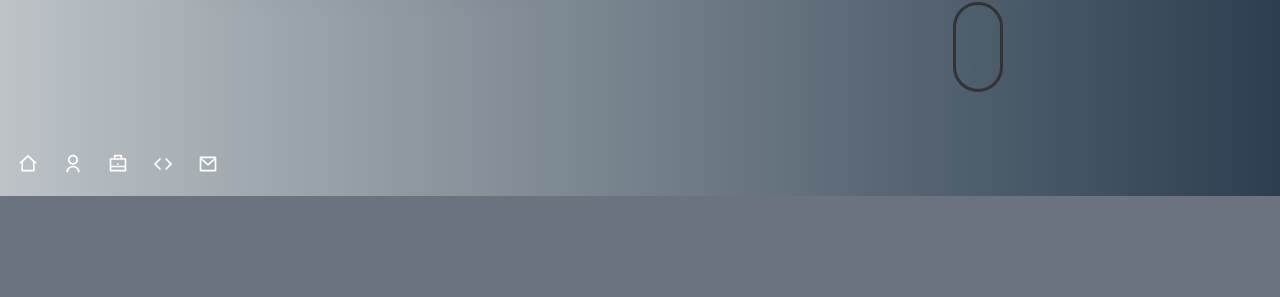
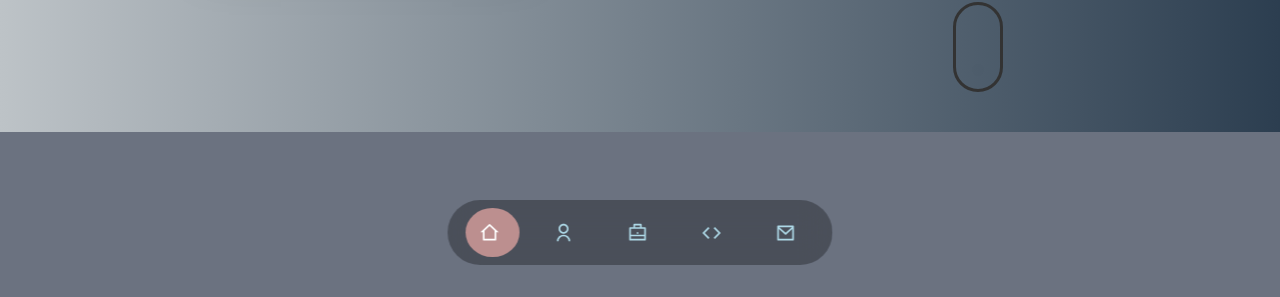
Before and after one commit to MdMizanurRahman1/mizan-portfolio, a React (Vite) app: page / in a window 1280 px wide. Shown: the part 503-800 px from the top of the page. Built offline with nearby package versions, Linux system fonts and the light colour scheme.

Commit message:
icons added

```diff
--- a/src/components/Header/Header.jsx
+++ b/src/components/Header/Header.jsx
@@ -22,7 +22,7 @@ const Header = () => {
     };
 
     return (
-        <header id='header' className="flex flex-col md:flex-row items-center mx-5 md:mx-30 py-8 md:py-10 lg:mx-auto lg:max-w-4xl">
+        <header id='#' className="flex flex-col md:flex-row items-center mx-5 md:mx-30 py-8 md:py-10 lg:mx-auto lg:max-w-4xl">
             <div className="md:mr-7  mb-6 md:mb-0 md:w-2/5 md:h-full">
                 <img
                     className="h-96 md:h-full md:w-full rounded-lg shadow-2xl"
--- a/src/components/NavBar/NavBar.css
+++ b/src/components/NavBar/NavBar.css
@@ -1,16 +1,19 @@
 .navbar {
+    justify-content: center;
+    padding: 10px;
 
-    padding: 10px;
 }
 
 .navbar-nav {
     display: flex;
     justify-content: space-around;
+    text-align: center;
     list-style-type: none;
 }
 
 .nav-item {
     margin: 0 10px;
+
 }
 
 .nav-link {
@@ -23,4 +26,42 @@
 .nav-icon {
     margin-right: 5px;
     font-size: 20px;
+
 }
+
+nav {
+    background: rgba(0, 0, 0, 0.3);
+    width: max-content;
+    display: block;
+    padding: 0.7rem 1.7rem;
+    z-index: 2;
+    position: fixed;
+    left: 50%;
+    transform: translate(-50%);
+    bottom: 2rem;
+    display: flex;
+    gap: 1rem;
+    border-radius: 3rem;
+    backdrop-filter: blur(15px);
+
+}
+
+nav a {
+    background: transparent;
+    padding: 0.9rem;
+    border-radius: 50%;
+    display: flex;
+    color: lightblue;
+    font-size: 1.2rem;
+
+}
+
+nav a:hover {
+    background: rgba(0, 0, 0, 0.3);
+
+}
+
+nav a.active {
+    background: rosybrown;
+    color: white;
+}
--- a/src/components/NavBar/NavBar.jsx
+++ b/src/components/NavBar/NavBar.jsx
@@ -1,38 +1,40 @@
-import React from 'react';
+import React, { useState } from 'react';
 import { RiHome2Line, RiUserLine, RiBriefcaseLine, RiCodeLine, RiMailLine } from 'react-icons/ri';
 import './NavBar.css';
 
 const NavBar = () => {
+    const [activeNav, setActiveNav] = useState('#')
+
     return (
-        <nav className="navbar">
+        <nav className="navbar md:w-auto">
             <ul className="navbar-nav">
                 <li className="nav-item">
-                    <a href="#header" className="nav-link">
+                    <a href="#" onClick={() => setActiveNav('#')} className={activeNav === '#' ? 'active' : ''}>
                         <RiHome2Line className="nav-icon" />
                     </a>
                 </li>
                 <li className="nav-item">
-                    <a href="#aboutMe" className="nav-link">
+                    <a href="#aboutMe" onClick={() => setActiveNav('#aboutMe')} className={activeNav === '#aboutMe' ? 'active' : ''} >
                         <RiUserLine className="nav-icon" />
                     </a>
                 </li>
                 <li className="nav-item">
-                    <a href="#skills" className="nav-link">
+                    <a href="#skills" onClick={() => setActiveNav('#skills')} className={activeNav === '#skills' ? 'active' : ''}  >
                         <RiBriefcaseLine className="nav-icon" />
                     </a>
                 </li>
                 <li className="nav-item">
-                    <a href="#projects" className="nav-link">
+                    <a href="#projects" onClick={() => setActiveNav('#projects')} className={activeNav === '#projects' ? 'active' : ''}  >
                         <RiCodeLine className="nav-icon" />
                     </a>
                 </li>
                 <li className="nav-item">
-                    <a href="#contact" className="nav-link">
+                    <a href="#contact" onClick={() => setActiveNav('#contact')} className={activeNav === '#contact' ? 'active' : ''}  >
                         <RiMailLine className="nav-icon" />
                     </a>
                 </li>
             </ul>
-        </nav>
+        </nav >
     );
 };
 
```
